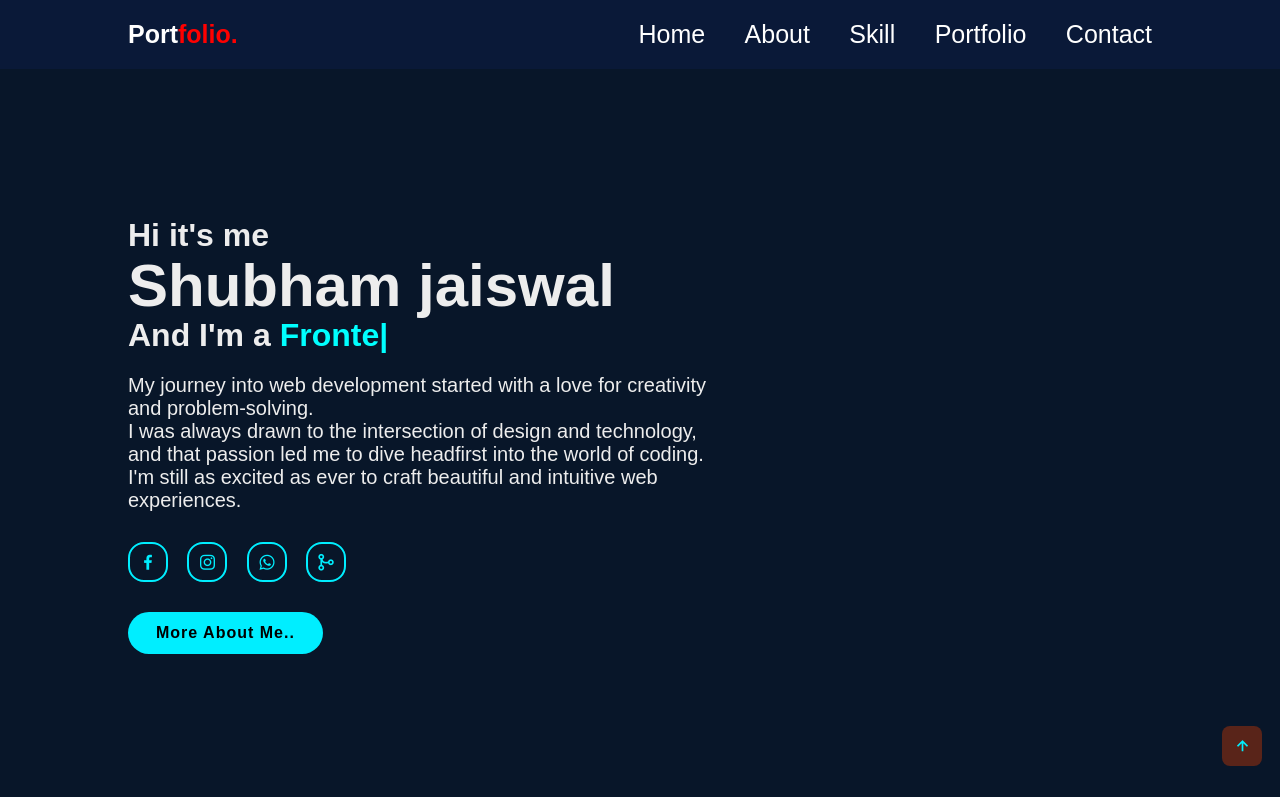
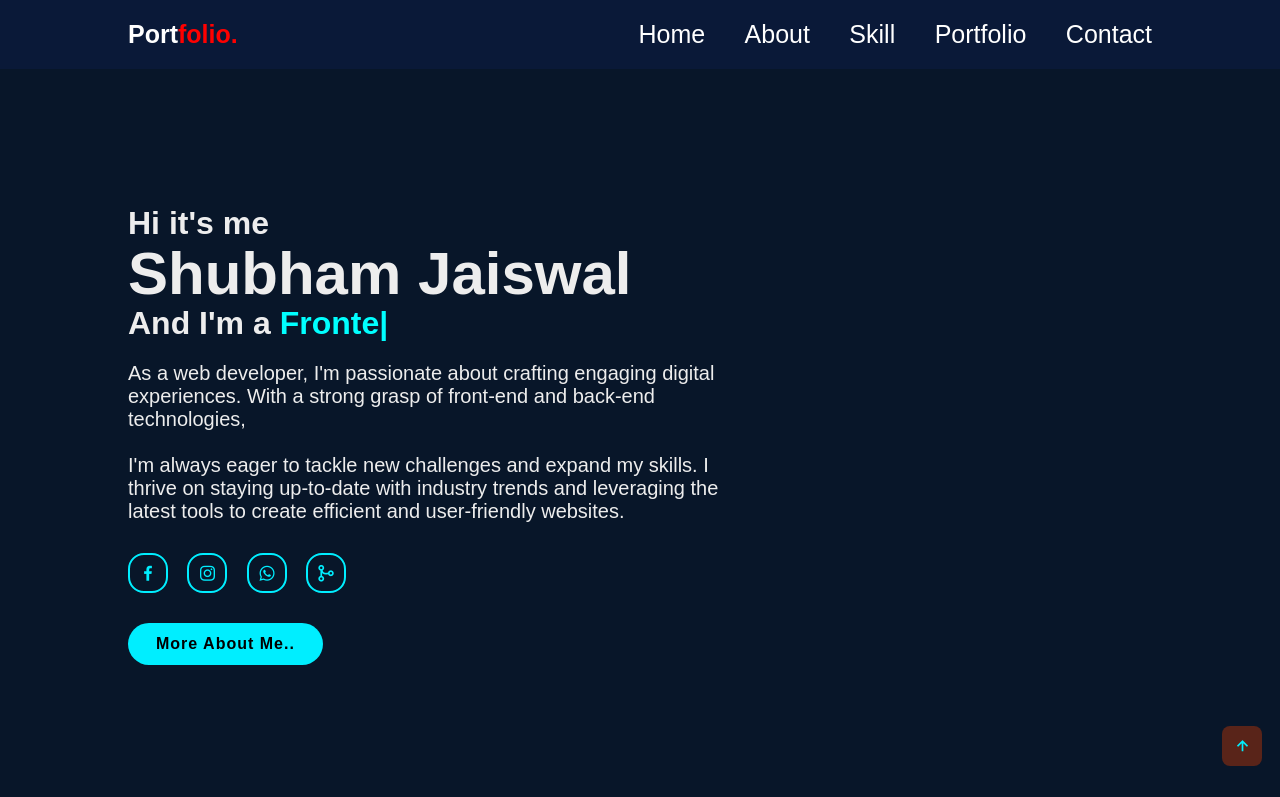
Before and after one commit to Iamshubham2022/Portfolio, a plain HTML site: page index.html in a window 1280 px wide. Shown: the top 797 px of the page. Drawn offline with nearby package versions, Linux system fonts and the light colour scheme.

Commit message:
modified in index

```diff
--- a/index.html
+++ b/index.html
@@ -25,9 +25,9 @@
     <section class="home" id="home">
         <div class="home-content">
             <h3>Hi it's me</h3>
-            <h1>Shubham jaiswal</h1>
+            <h1>Shubham Jaiswal</h1>
             <h3>And I'm a <span class="text"></span></h3>
-            <p>My journey into web development started with a love for creativity and problem-solving.<br> I was always drawn to the intersection of design and technology,<br> and that passion led me to dive headfirst into the world of coding. <br> I'm still as excited as ever to craft beautiful and intuitive web experiences.</p>
+            <p> As a web developer, I'm passionate about crafting engaging digital experiences. With a strong grasp of front-end and back-end technologies,<br><br> I'm always eager to tackle new challenges and expand my skills. I thrive on staying up-to-date with industry trends and leveraging the latest tools to create efficient and user-friendly websites.</p>
             <div class="home-sci">
                 <a href="" style="--i:7"><i class='bx bxl-facebook'></i></a>
                 <a href="" style="--i:8"><i class='bx bxl-instagram'></i></a>
@@ -56,8 +56,7 @@
                 My journey in web development began with a fascination for blending design with functionality, and I've since dedicated myself to mastering the art of creating seamless user interfaces. Whether it's building responsive websites, optimizing performance, or troubleshooting cross-browser compatibility issues, I thrive on turning ideas into pixel-perfect realities.
                 <br><br>
                 What sets me apart? I don't just write code; I design experiences. I believe in the power of collaboration, attention to detail, and continuous learning. Whether I'm working solo or as part of a team, my goal remains the same: to deliver exceptional digital solutions that delight users and exceed expectations.
-                <br><br>
-                Outside of coding, you can find me exploring the latest frontend trends, experimenting with new technologies, or enjoying a cup of coffee while brainstorming my next big project.</p>
+                </p>
             <a href="#" class="btn-box">More About Me</a>
         </div>
     </section>
```
Also changed, not shown: style.css (+7 -0 lines).
